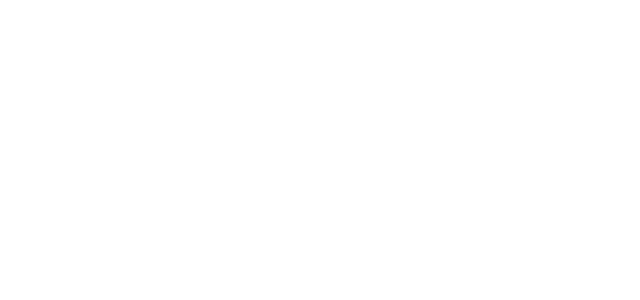
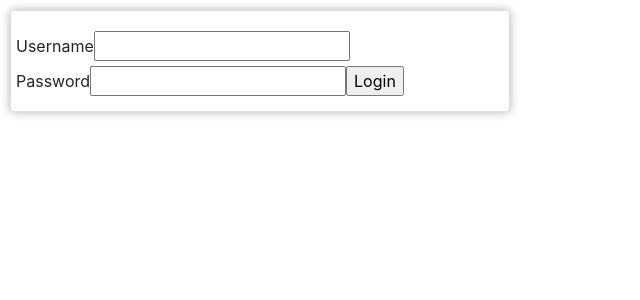
Before and after one commit to bradleykenny/micro-blog-project, a React (Create React App) app in the folder client/: page /login in a window 1280 px wide. Shown: the top 300 px of the page, without its empty margins (0-640 px from the left). Built offline with nearby package versions, Linux system fonts and the light colour scheme; a web font is replaced by a local one.

Commit message:
Login implementation start.

```diff
--- a/client/src/App.js
+++ b/client/src/App.js
@@ -1,12 +1,14 @@
-import React from "react";
+import React, { useState } from "react";
 import { BrowserRouter as Router, Switch, Route } from "react-router-dom";
 import "./App.css";
 
 import Container from "react-bootstrap/Container";
-import { CardList, NavBar } from "./components";
+import { CardList, NavBar, Login } from "./components";
 import "bootstrap/dist/css/bootstrap.min.css";
 
 const App = () => {
+	const [user, setUser] = useState(null);
+
 	return (
 		<div className="App">
 			<Router>
@@ -29,6 +31,9 @@
 							<CardList />
 						</Container>
 					</Route>
+					<Route path="/login">
+						<Login user={user} setUser={setUser} />
+					</Route>
 				</Switch>
 			</Router>
 		</div>
--- /dev/null
+++ b/client/src/components/Login.tsx
@@ -0,0 +1,57 @@
+import React, { useState } from "react";
+import axios from "axios";
+import BCard from "react-bootstrap/Card";
+
+import "../style/Card.css";
+
+type LoginProps = {
+	user: string;
+	setUser: Function;
+};
+
+export const Login = (props: LoginProps) => {
+	const [username, setUsername] = useState("");
+	const [password, setPassword] = useState("");
+
+	const { user, setUser } = props;
+
+	const baseURL = "http://localhost:5000/";
+
+	const handleLogin = (e: any) => {
+		e.preventDefault();
+		axios
+			.post(baseURL + "login", { username, password })
+			.then((response) => {
+				console.log(response.data);
+				setUser(response.data);
+			});
+	};
+
+	return (
+		<BCard>
+			<form onSubmit={handleLogin}>
+				<div className="row">
+					<div className="four columns">
+						<label htmlFor="username">Username</label>
+						<input
+							type="text"
+							name="username"
+							onChange={(e) => setUsername(e.target.value)}
+						/>
+					</div>
+					<div className="four columns">
+						<label htmlFor="password">Password</label>
+						<input
+							name="password"
+							type="password"
+							onChange={(e) => setPassword(e.target.value)}
+						/>
+					</div>
+					<div className="three columns">
+						<input type="submit" value="Login" />
+					</div>
+				</div>
+			</form>
+		</BCard>
+	);
+};
--- a/client/src/components/Nav.tsx
+++ b/client/src/components/Nav.tsx
@@ -20,9 +20,7 @@
 				</Nav.Link>
 			</Nav.Item>
 			<Nav.Item>
-				<Nav.Link eventKey="2" href="/about">
-					About
-				</Nav.Link>
+				<Nav.Link href="/about">About</Nav.Link>
 			</Nav.Item>
 			<Nav.Item>
 				<Nav.Link eventKey="3" href="/profile">
--- a/client/src/components/index.ts
+++ b/client/src/components/index.ts
@@ -1,3 +1,4 @@
 export { Card } from "./Card";
 export { CardList } from "./CardList";
+export { Login } from "./Login";
 export { NavBar } from "./Nav";
```
Also changed, not shown: 1 other file (tests, documents, lock files or other folders).
